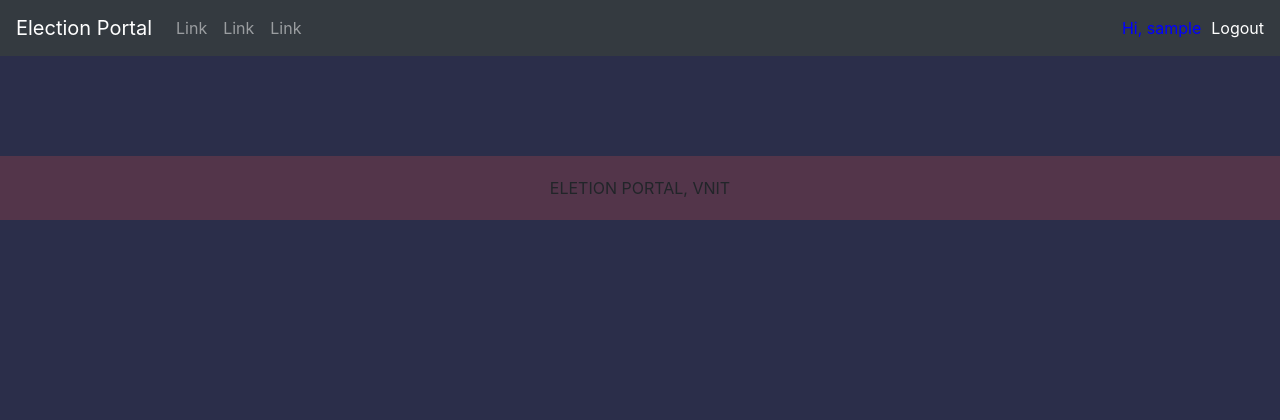
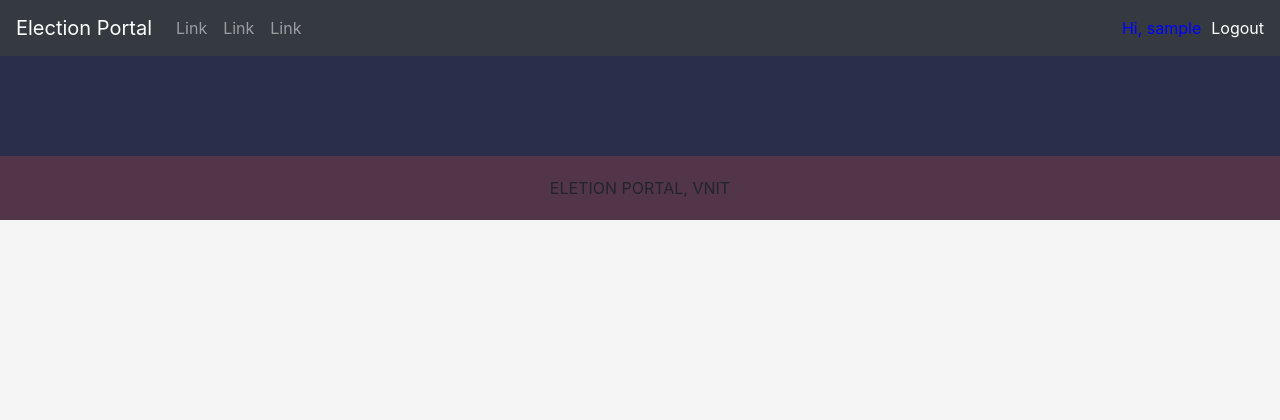
Before and after one commit to KunalMoharkar/Election-portal, a Django app: page /election/results/1 in a window 1280 px wide. Shown: the top 420 px of the page. Run offline with Django 3.2, Linux system fonts and the light colour scheme; the visitor is signed in with stand-in values (Sample User, id 1); data that the repository does not hold is empty; some libraries are stand-ins or nearby versions.

Commit message:
color theme

```diff
--- a/Electionportal/Election/static/Election/css/all-elections.css
+++ b/Electionportal/Election/static/Election/css/all-elections.css
@@ -14,7 +14,7 @@
   margin: 10px;
   flex-direction: column;
   justify-content: space-between;
-  background-color: #e84545;
+  background-color: #ff8080;
   border-radius: 5px;
   transition-duration: 500ms;
 }
@@ -26,8 +26,8 @@
 
 .election-card .footer {
   display: flex;
+  justify-content: center;
   flex-wrap: wrap;
-  justify-content: space-between;
   align-items: center;
   padding: 10px;
   padding-top: 20px;
@@ -54,5 +54,5 @@
   padding-right: 8px;
   border-radius: 6px;
   font-size: 16px;
-  background-color: #903749;
+  background-color: #e84545;
 }/*# sourceMappingURL=all-elections.css.map */
--- a/Electionportal/Election/static/Election/css/all-elections.sass
+++ b/Electionportal/Election/static/Election/css/all-elections.sass
@@ -1,6 +1,6 @@
 
-$bg-color : #e84545
-$tag-bgColor: #903749
+$bg-color : #ff8080
+$tag-bgColor: #e84545
 $card-shadow: black
 
 
@@ -33,8 +33,8 @@
 .election-card
     .footer
         display: flex
+        justify-content: center
         flex-wrap: wrap
-        justify-content: space-between
         align-items: center
         padding: 10px
         padding-top: 20px
--- a/Electionportal/Election/static/Election/css/candidates-list.css
+++ b/Electionportal/Election/static/Election/css/candidates-list.css
@@ -12,7 +12,7 @@
   padding: 10px;
   margin: 10px;
   width: 100%;
-  background-color: #e84545;
+  background-color: #ff8080;
   border-radius: 5px;
   transition-duration: 500ms;
 }
--- a/Electionportal/Election/static/Election/css/candidates-list.sass
+++ b/Electionportal/Election/static/Election/css/candidates-list.sass
@@ -1,5 +1,5 @@
 
-$card-bg:  #e84545
+$card-bg:  #ff8080
 $card-shadow: black
 
 .container
--- a/Electionportal/Election/static/Election/css/election-results.css
+++ b/Electionportal/Election/static/Election/css/election-results.css
@@ -12,7 +12,7 @@
   padding: 10px;
   margin: 10px;
   width: 100%;
-  background-color: #e84545d7;
+  background-color: #ff8080;
   border-radius: 5px;
   transition-duration: 500ms;
 }
--- a/Electionportal/Election/static/Election/css/election-results.sass
+++ b/Electionportal/Election/static/Election/css/election-results.sass
@@ -1,5 +1,5 @@
 
-$card-bg:  #e84545d7
+$card-bg: #ff8080
 $card-shadow: black
 
 .container
--- a/Electionportal/Election/static/base.css
+++ b/Electionportal/Election/static/base.css
@@ -1,7 +1,7 @@
 body, html {
   padding: 0px;
   margin: 0px;
-  background-color: #2b2e4a;
+  background-color: whitesmoke;
 }
 
 a {
@@ -25,7 +25,7 @@
   border: none;
   outline: none;
   margin: 10px;
-  background-color: #903749;
+  background-color: #e84545;
   transition-duration: 500ms;
 }
 
--- a/Electionportal/Election/static/base.sass
+++ b/Electionportal/Election/static/base.sass
@@ -1,6 +1,6 @@
-$buttonbg : #903749
+$buttonbg :  #e84545
 $buttonHoverBg : #53354a
-$bodyBg: #2b2e4a
+$bodyBg: whitesmoke
 
 
 $footer-border: #2b2e4a
```
Also changed, not shown: 3 other files.
